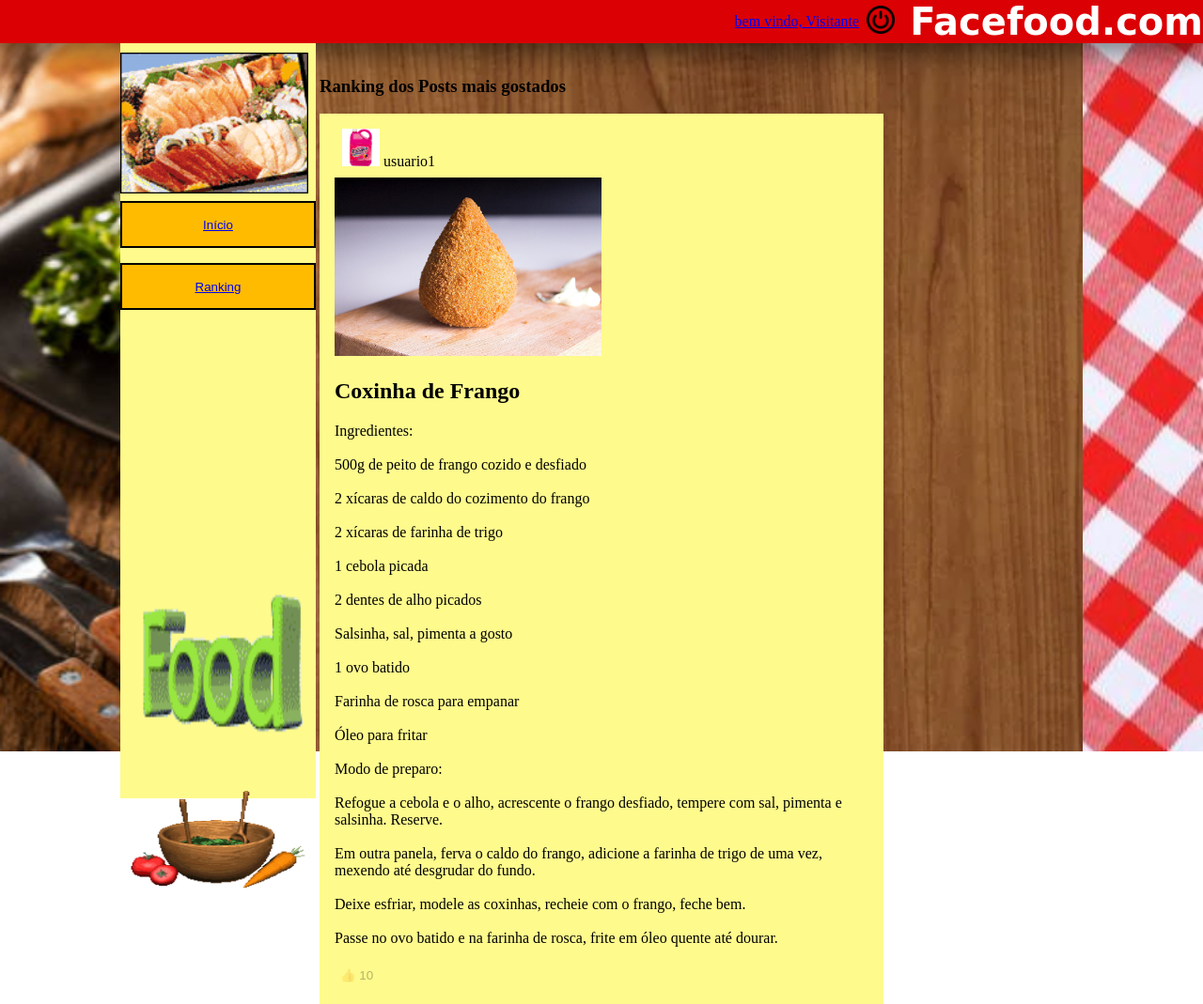
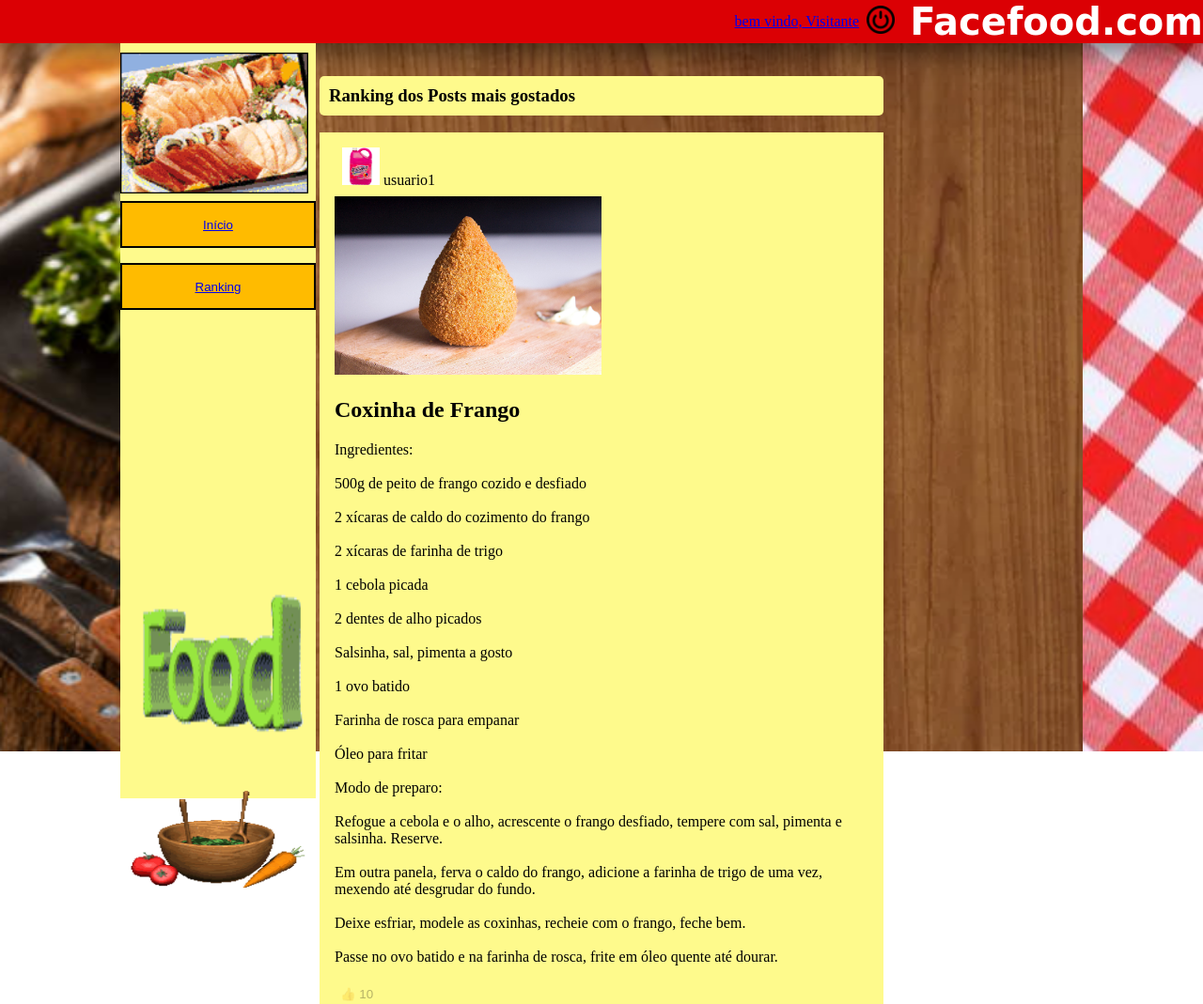
Before and after one commit to Eduardoluizfrancelianoda/GCW, a PHP site: page /ranking.php in a window 1280 px wide. Shown: the top 1069 px of the page at 94% size. Run offline with PHP 8.4, Linux system fonts and the light colour scheme; data comes from the database, SQL or seed files in the repository; some web fonts are replaced.

Commit message:
mudei a cor de fundo de um texto aleatorio

```diff
--- a/Facefood/ranking.php
+++ b/Facefood/ranking.php
@@ -73,7 +73,7 @@ $posts = $stmt->fetchAll(PDO::FETCH_ASSOC);
 
     <!-- Feed de posts (ranking) -->
     <section class="feed">
-        <h1>Ranking dos Posts mais gostados</h1>
+        <h1 style="background-color: #fefa8c; padding: 10px; border-radius: 5px;">Ranking dos Posts mais gostados</h1>
         <?php if (empty($posts)): ?>
             <p>Nenhum post ainda. Seja o primeiro a publicar!</p>
         <?php else: ?>
```
